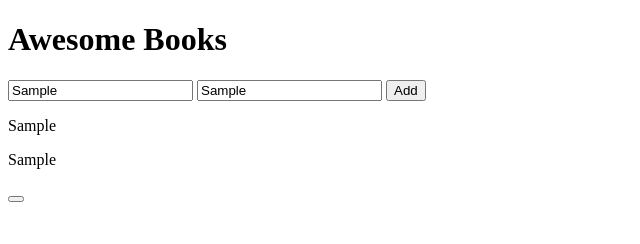
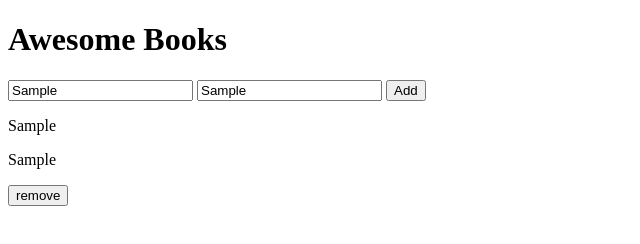
Before and after one commit to Abdona/Awesome_Books, a plain HTML site: page index.html in a window 1280 px wide. Both pictures are taken after typing "Sample", "Sample" into the empty fields and a click on the button "Add". Shown: the whole page, without its empty margins (0-640 px from the left). Drawn offline with Linux system fonts and the light colour scheme.

Commit message:
Trigger Remove button

```diff
--- a/index.html
+++ b/index.html
@@ -12,5 +12,6 @@
     <input type="text" id="Title">
     <input type="text" id="Author">
     <button onclick="newbook()">Add</button>
+    <div id="list_container" onclick="remove()"><p></p></div>
 </body>
 </html>
--- a/script.js
+++ b/script.js
@@ -1,19 +1,22 @@
 function newbook() {
     var title_name = document.getElementById("Title")
     var Author_name = document.getElementById("Author")
-    //document.createElement("div")
-    //var par1 = document.createElement('p')
-    //var par2 = document.createElement('p')
-    //par1.appendChild(document.createTextNode("some text"));
     var newdiv=document.createElement("div")
     var par1 = document.createElement("p");
     var par2 = document.createElement("p");
-    var buutt= document.createElement("button")
+    var buutt= document.createElement("button");
+    buutt.textContent="remove";
+    buutt.setAttribute("id","rem")
     par1.appendChild(document.createTextNode(title_name.value));
     par2.appendChild(document.createTextNode(Author_name.value));
-    document.body.appendChild(newdiv).appendChild(par1)
-    document.body.appendChild(newdiv).appendChild(par2)
-    document.body.appendChild(newdiv).appendChild(buutt)
-    // document.body.newdiv.appendChild(par1);
-    // document.body.newdiv.appendChild(par2);
+    document.getElementById("list_container").appendChild(newdiv).appendChild(par1)
+    document.getElementById("list_container").appendChild(newdiv).appendChild(par2)
+    document.getElementById("list_container").appendChild(newdiv).appendChild(buutt)
 }
+
+//$(document).on('click','#rem',function(){alert("ssafasf")})
+// document.getElementById("rem").addEventListener("click", remove_book());
+// document.querySelector("#list_container").addEventListener('click', remove_book())
+function remove() {
+    alert("gggg")
+}
```
